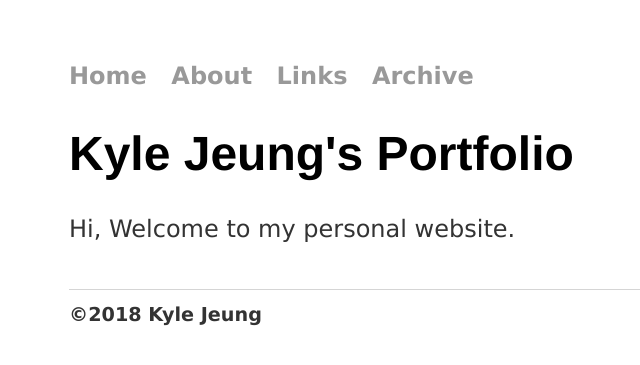
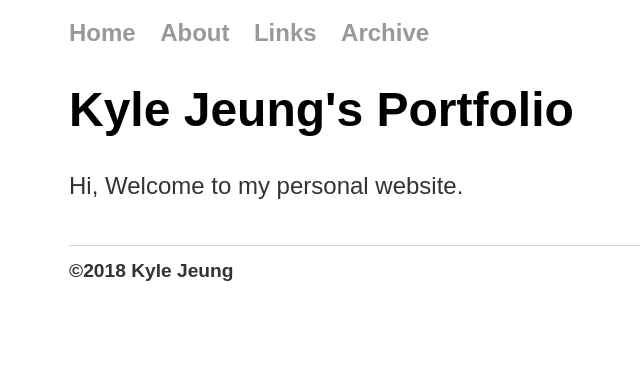
Before and after one commit to jeungkyle/portfolio, a Jekyll site: the page built from index.html, in a window 1280 px wide. Shown: the top 365 px of the page, without its empty margins (123-763 px from the left). Built offline with Jekyll 4.4.1, drawn with Linux system fonts in a browser that asks for light colours.

Commit message:
Update main.css

```diff
--- a/css/main.css
+++ b/css/main.css
@@ -1,11 +1,11 @@
 body {
     font-size: 12pt;
     font-family:'Arial';
-    margin: 60px auto;
+    margin: 10pt auto;
     width: 70%;
 }
 nav ul, footer ul {
-    font-family:'Helvetica', 'Arial', 'Sans-Serif';
+    font-family:'Arial';
     padding: 0px;
     list-style: none;
     font-weight: bold;
@@ -30,34 +30,34 @@ a:link, visited {
 }
 h1 {
     font-size: 3em;
-    font-family:'Helvetica', 'Arial', 'Sans-Serif';
+    font-family:'Arial';
 }
 h2 {
     font-size: 2em;
-    font-family:'Verdana';
+    font-family:'Arial';
 }
 h3 {
     font-size: 1em;
-    font-family:'Verdana';
+    font-family:'Arial';
 }
 p, li {
     font-size: 1.5em;
-    font-family:'Verdana';
+    font-family:'Arial';
     line-height: 1.4em;
     color: #333;
 }
 footer {
-    font-family:'Verdana';
+    font-family:'Arial';
     border-top: 1px solid #d5d5d5;
     font-size: .8em;
 }
 ul.posts {
-    font-family:'Verdana';
+    font-family:'Arial';
     margin: 20px auto 40px;
     font-size: 1.5em;
 }
 ul.posts li {
-    font-family:'Verdana';
+    font-family:'Arial';
     list-style: none;
 }
 table, td, th {
```
